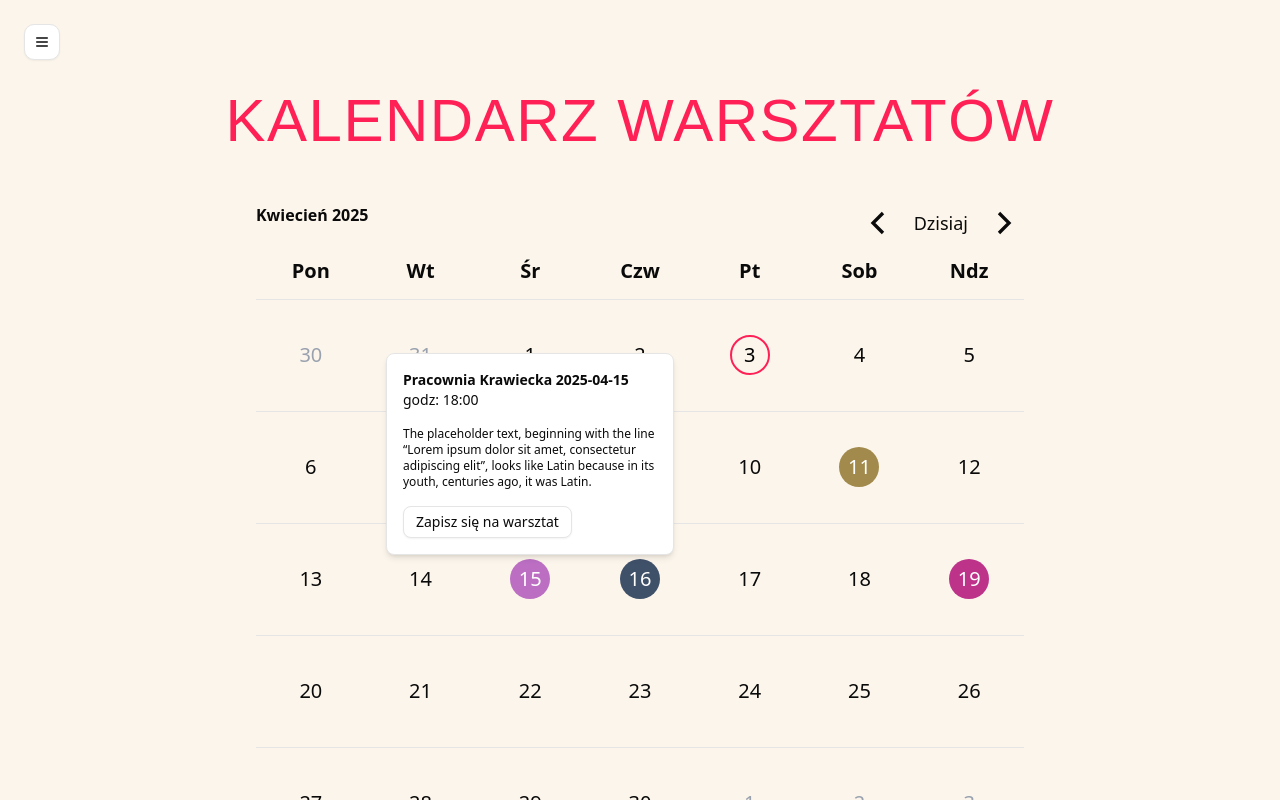
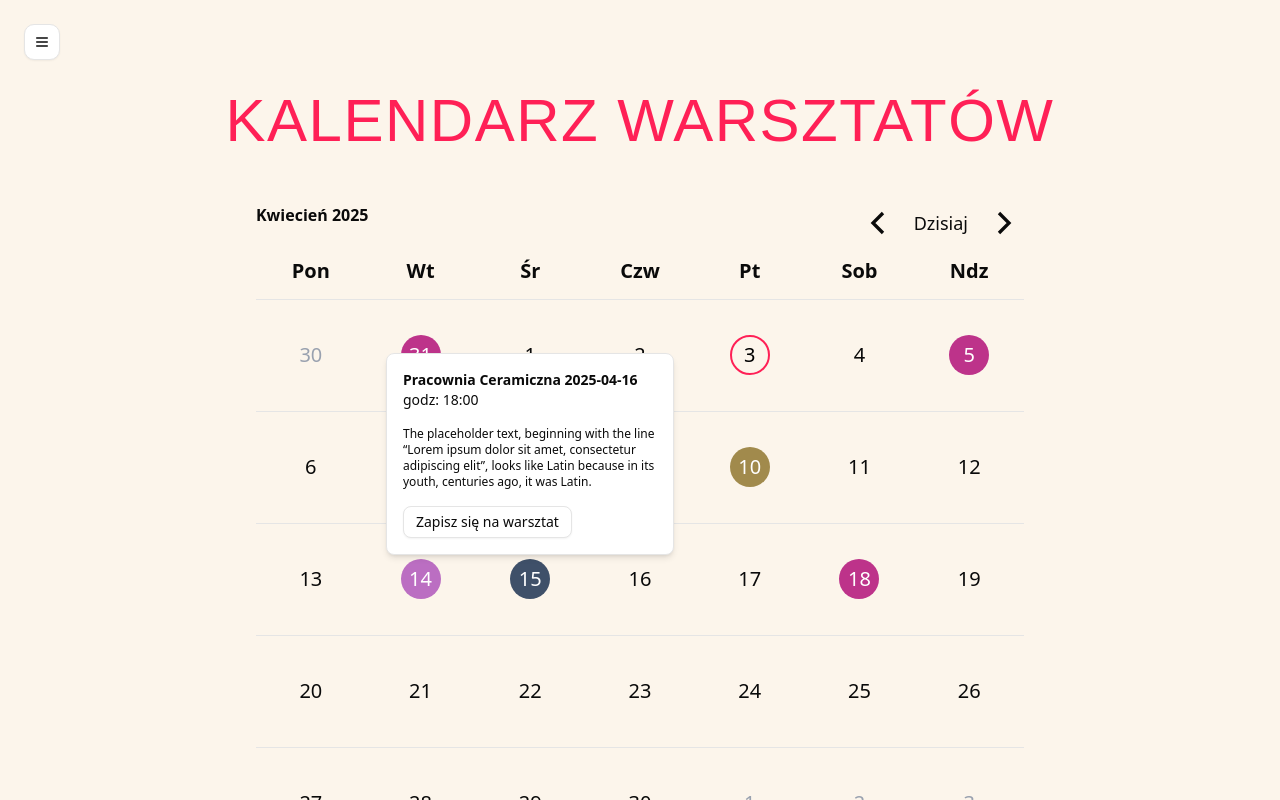
Before and after one commit to misiek869/Miasto_Pracownia_Foundation_Website, a Next.js app: page /kalendarz in a window 1280 px wide. Both pictures are taken after a click on the button "15". Shown: the top 800 px of the page. Built offline with nearby package versions, Linux system fonts and the light colour scheme; a web font is replaced by a local one.

Commit message:
add condition to prevent for subscribe when date passed

```diff
--- a/components/Calendar.tsx
+++ b/components/Calendar.tsx
@@ -17,8 +17,6 @@ import { Event as EventType } from '@/events'
 import Link from 'next/link'
 import { Button } from './ui/button'
 
-import { LuMessageCircleMore } from 'react-icons/lu'
-
 const Calendar = () => {
 	dayjs.locale('pl')
 	const days = ['Pon', 'Wt', 'Śr', 'Czw', 'Pt', 'Sob', 'Ndz']
@@ -26,6 +24,8 @@ const Calendar = () => {
 	const [today, setToday] = useState(currentDate)
 	const [selectDate, setSelectDate] = useState(currentDate)
 	const [event, setEvent] = useState<EventType | undefined>(undefined)
+
+	console.log(currentDate)
 
 	return (
 		<div className='flex mx-auto items-center justify-center  lg:flex-row flex-col mt-10'>
@@ -66,7 +66,7 @@ const Calendar = () => {
 						const { date, currentMonth, today } = day
 
 						const event = events.find(
-							event => event.eventDate === formatDate(date)
+							event => event.eventDate === formatDate(date.add(1, 'day'))
 						)
 						const eventColor = event ? event.color : ''
 
@@ -91,12 +91,16 @@ const Calendar = () => {
 												</h1>
 												<p className='text-sm'>godz: {event.eventHour}</p>
 												<p className='text-xs mt-4'>{event.description}</p>
+												{event.eventDate > formatDate(currentDate) ? (
 													<Button
 														className='mt-4'
 														variant={'outline'}
 														size={'sm'}>
 														<Link href={'#'}>Zapisz się na warsztat</Link>
 													</Button>
+												) : (
+													''
+												)}
 											</div>
 										</PopoverContent>
 									</Popover>
--- a/events.ts
+++ b/events.ts
@@ -55,6 +55,28 @@ export const events: Event[] = [
 		eventDate: '2025-04-19',
 		eventHour: '18:00',
 	},
+	{
+		id: uuidv4(),
+		name: 'Pracownia kobiet',
+		description:
+			'The placeholder text, beginning with the line “Lorem ipsum dolor sit amet, consectetur adipiscing elit”, looks like Latin because in its youth, centuries ago, it was Latin.',
+		color: '#bd338a',
+		signUpUrl:
+			'https://images.unsplash.com/photo-1494790108377-be9c29b29330?ixlib=rb-1.2.1&ixid=eyJhcHBfaWQiOjEyMDd9&auto=format&fit=facearea&facepad=2&w=256&h=256&q=80',
+		eventDate: '2025-04-01',
+		eventHour: '18:00',
+	},
+	{
+		id: uuidv4(),
+		name: 'Pracownia kobiet',
+		description:
+			'The placeholder text, beginning with the line “Lorem ipsum dolor sit amet, consectetur adipiscing elit”, looks like Latin because in its youth, centuries ago, it was Latin.',
+		color: '#bd338a',
+		signUpUrl:
+			'https://images.unsplash.com/photo-1494790108377-be9c29b29330?ixlib=rb-1.2.1&ixid=eyJhcHBfaWQiOjEyMDd9&auto=format&fit=facearea&facepad=2&w=256&h=256&q=80',
+		eventDate: '2025-04-06',
+		eventHour: '18:00',
+	},
 ]
 
 // export const events = [
```
Lines whose indentation alone changed are shown as unchanged.
